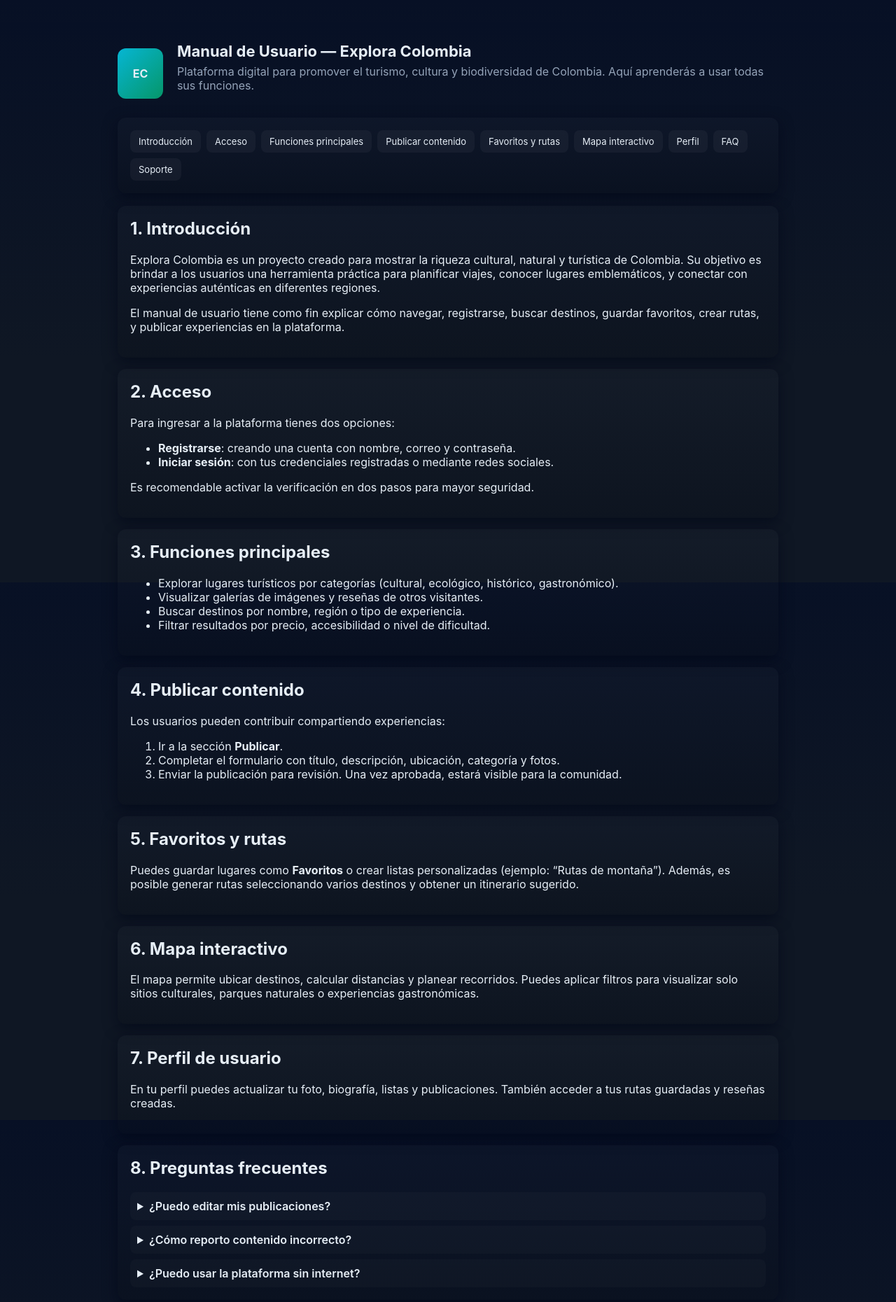
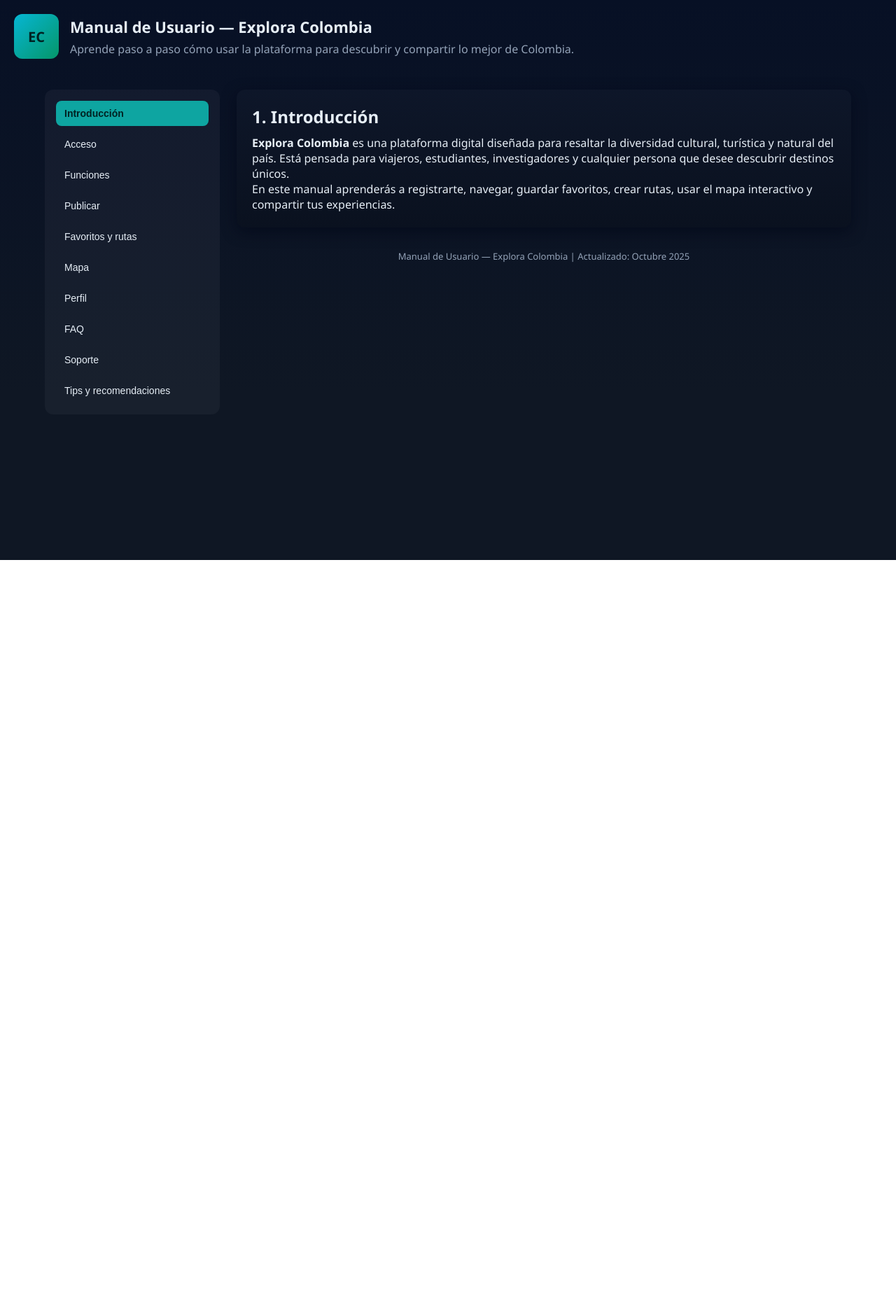
Before and after one commit to Damian265/aplicacion-, a plain HTML site: page manual.html in a window 1280 px wide. Shown: the top 1860 px of the page at 70% size. After the commit the page ends 800 px from the top, so only its background shows below. Drawn offline with Linux system fonts and the light colour scheme.

Commit message:
Update manual.html

```diff
--- a/manual.html
+++ b/manual.html
@@ -7,130 +7,170 @@
   <style>
     :root{
       --bg:#0f1724; --card:#0b1220; --accent:#0ea5a1; --muted:#94a3b8; --text:#e6eef6;
-      --maxw:1000px;
-      font-family: Inter, system-ui, -apple-system, 'Segoe UI', Roboto, 'Helvetica Neue', Arial;
+      --maxw:1200px;
+      font-family: 'Segoe UI', Roboto, Arial, sans-serif;
     }
-    *{box-sizing:border-box}
-    html,body{height:100%; margin:0; background:linear-gradient(180deg,#071025 0%, var(--bg) 60%); color:var(--text);}
-    .wrap{max-width:var(--maxw); margin:32px auto; padding:28px;}
-    header{display:flex;gap:20px;align-items:center}
-    .logo{width:72px;height:72px;border-radius:12px;background:linear-gradient(135deg,#06b6d4,#059669);display:flex;align-items:center;justify-content:center;font-weight:700}
-    h1{font-size:22px;margin:0}
-    p.lead{color:var(--muted);margin:6px 0 18px}
-    nav.toc{display:flex;flex-wrap:wrap;gap:8px;margin:18px 0}
-    nav.toc a{background:rgba(255,255,255,0.04);padding:8px 12px;border-radius:8px;color:var(--text);text-decoration:none;font-size:13px}
-    .card{background:linear-gradient(180deg, rgba(255,255,255,0.02), rgba(0,0,0,0.12)); padding:18px;border-radius:12px;box-shadow:0 6px 20px rgba(2,6,23,0.6); margin-bottom:16px}
-    h2{margin-top:0}
-    .sub{color:var(--muted);font-size:14px}
-    .cols{display:grid;grid-template-columns:1fr 360px;gap:18px}
-    @media (max-width:900px){.cols{grid-template-columns:1fr}}
-    .example{background:rgba(255,255,255,0.02);padding:12px;border-radius:8px;font-family:monospace;font-size:13px;color:#cfeff0}
-    .btn{display:inline-block;padding:10px 14px;border-radius:10px;background:var(--accent);color:#022; text-decoration:none;font-weight:600}
-    .input{display:block;width:100%;padding:10px;border-radius:8px;border:1px solid rgba(255,255,255,0.04);background:transparent;color:var(--text)}
-    footer{color:var(--muted);font-size:13px;padding:12px 0;text-align:center}
-    details{background:rgba(255,255,255,0.02);padding:10px;border-radius:8px;margin-top:8px}
+    *{box-sizing:border-box;margin:0;padding:0}
+    body{background:linear-gradient(180deg,#071025 0%, var(--bg) 70%); color:var(--text);min-height:100vh;}
+    .wrap{max-width:var(--maxw); margin:0 auto; display:flex; gap:24px; padding:24px;}
+    header{display:flex;gap:16px;align-items:center;padding:20px;}
+    .logo{width:64px;height:64px;border-radius:12px;background:linear-gradient(135deg,#06b6d4,#059669);display:flex;align-items:center;justify-content:center;font-weight:700;font-size:20px;color:#022}
+    h1{font-size:22px}
+    p.lead{color:var(--muted);margin:6px 0 0}
+    /* Sidebar */
+    nav{flex:0 0 250px;display:flex;flex-direction:column;gap:8px;background:rgba(255,255,255,0.04);padding:16px;border-radius:12px; height:fit-content}
+    nav button{background:none;border:none;padding:10px 12px;border-radius:8px;text-align:left;color:var(--text);font-size:14px;cursor:pointer;transition:.2s}
+    nav button:hover, nav button.active{background:var(--accent);color:#022;font-weight:600}
+    /* Content */
+    main{flex:1}
+    .card{background:linear-gradient(180deg, rgba(255,255,255,0.02), rgba(0,0,0,0.15)); padding:22px;border-radius:12px;box-shadow:0 6px 20px rgba(2,6,23,0.6); margin-bottom:18px;display:none;animation:fade .4s ease}
+    .card.active{display:block}
+    h2{margin-bottom:10px}
+    ul,ol{margin-left:20px;margin-top:10px}
+    .example{background:rgba(255,255,255,0.05);padding:12px;border-radius:8px;font-family:monospace;font-size:13px;color:#cfeff0;margin-top:10px}
+    details{background:rgba(255,255,255,0.05);padding:10px;border-radius:8px;margin-top:8px}
     summary{cursor:pointer;font-weight:600}
+    footer{color:var(--muted);font-size:13px;padding:12px;text-align:center;margin-top:20px}
+    @keyframes fade{from{opacity:0;transform:translateY(8px)}to{opacity:1;transform:translateY(0)}}
   </style>
 </head>
 <body>
-  <div class="wrap">
   <header>
     <div class="logo">EC</div>
     <div>
       <h1>Manual de Usuario — Explora Colombia</h1>
-        <p class="lead">Plataforma digital para promover el turismo, cultura y biodiversidad de Colombia. Aquí aprenderás a usar todas sus funciones.</p>
+      <p class="lead">Aprende paso a paso cómo usar la plataforma para descubrir y compartir lo mejor de Colombia.</p>
     </div>
   </header>
 
-    <nav class="toc card" aria-label="Índice">
-      <a href="#intro">Introducción</a>
-      <a href="#acceso">Acceso</a>
-      <a href="#funciones">Funciones principales</a>
-      <a href="#publicar">Publicar contenido</a>
-      <a href="#listas">Favoritos y rutas</a>
-      <a href="#mapa">Mapa interactivo</a>
-      <a href="#perfil">Perfil</a>
-      <a href="#faq">FAQ</a>
-      <a href="#soporte">Soporte</a>
+  <div class="wrap">
+    <nav aria-label="Índice">
+      <button class="active" data-tab="intro">Introducción</button>
+      <button data-tab="acceso">Acceso</button>
+      <button data-tab="funciones">Funciones</button>
+      <button data-tab="publicar">Publicar</button>
+      <button data-tab="listas">Favoritos y rutas</button>
+      <button data-tab="mapa">Mapa</button>
+      <button data-tab="perfil">Perfil</button>
+      <button data-tab="faq">FAQ</button>
+      <button data-tab="soporte">Soporte</button>
+      <button data-tab="tips">Tips y recomendaciones</button>
     </nav>
 
     <main>
-      <section id="intro" class="card">
+      <section id="intro" class="card active">
         <h2>1. Introducción</h2>
-        <p>Explora Colombia es un proyecto creado para mostrar la riqueza cultural, natural y turística de Colombia. Su objetivo es brindar a los usuarios una herramienta práctica para planificar viajes, conocer lugares emblemáticos, y conectar con experiencias auténticas en diferentes regiones.</p>
-        <p>El manual de usuario tiene como fin explicar cómo navegar, registrarse, buscar destinos, guardar favoritos, crear rutas, y publicar experiencias en la plataforma.</p>
+        <p><strong>Explora Colombia</strong> es una plataforma digital diseñada para resaltar la diversidad cultural, turística y natural del país. Está pensada para viajeros, estudiantes, investigadores y cualquier persona que desee descubrir destinos únicos.</p>
+        <p>En este manual aprenderás a registrarte, navegar, guardar favoritos, crear rutas, usar el mapa interactivo y compartir tus experiencias.</p>
       </section>
 
       <section id="acceso" class="card">
         <h2>2. Acceso</h2>
-        <p>Para ingresar a la plataforma tienes dos opciones:</p>
+        <p>Para ingresar tienes dos opciones:</p>
         <ul>
-          <li><strong>Registrarse</strong>: creando una cuenta con nombre, correo y contraseña.</li>
-          <li><strong>Iniciar sesión</strong>: con tus credenciales registradas o mediante redes sociales.</li>
+          <li><strong>Registrarse:</strong> Crea tu cuenta con nombre, correo y contraseña.</li>
+          <li><strong>Iniciar sesión:</strong> Ingresa con tus credenciales o mediante redes sociales (Google, Facebook).</li>
         </ul>
-        <p>Es recomendable activar la verificación en dos pasos para mayor seguridad.</p>
+        <p><em>Consejo:</em> Activa la verificación en dos pasos para mayor seguridad.</p>
+        <div class="example">Ejemplo:
+        Usuario: juanperez@mail.com
+        Contraseña: ********</div>
       </section>
 
       <section id="funciones" class="card">
         <h2>3. Funciones principales</h2>
         <ul>
           <li>Explorar lugares turísticos por categorías (cultural, ecológico, histórico, gastronómico).</li>
-          <li>Visualizar galerías de imágenes y reseñas de otros visitantes.</li>
+          <li>Visualizar galerías de imágenes y reseñas.</li>
           <li>Buscar destinos por nombre, región o tipo de experiencia.</li>
-          <li>Filtrar resultados por precio, accesibilidad o nivel de dificultad.</li>
+          <li>Filtrar resultados por precio, accesibilidad o dificultad.</li>
+          <li>Descargar itinerarios en PDF.</li>
         </ul>
       </section>
 
       <section id="publicar" class="card">
         <h2>4. Publicar contenido</h2>
-        <p>Los usuarios pueden contribuir compartiendo experiencias:</p>
         <ol>
           <li>Ir a la sección <strong>Publicar</strong>.</li>
-          <li>Completar el formulario con título, descripción, ubicación, categoría y fotos.</li>
-          <li>Enviar la publicación para revisión. Una vez aprobada, estará visible para la comunidad.</li>
+          <li>Llenar el formulario con: título, descripción, ubicación, categoría y fotos.</li>
+          <li>Enviar la publicación para revisión.</li>
         </ol>
+        <p>Una vez aprobada, tu experiencia será visible en la comunidad.</p>
       </section>
 
       <section id="listas" class="card">
         <h2>5. Favoritos y rutas</h2>
-        <p>Puedes guardar lugares como <strong>Favoritos</strong> o crear listas personalizadas (ejemplo: “Rutas de montaña”). Además, es posible generar rutas seleccionando varios destinos y obtener un itinerario sugerido.</p>
+        <p>Guarda lugares como favoritos y crea listas personalizadas. Ejemplo: “Rutas de montaña” o “Tour gastronómico”.</p>
+        <p>Al combinar destinos, el sistema genera un itinerario sugerido con tiempos y distancias.</p>
       </section>
 
       <section id="mapa" class="card">
         <h2>6. Mapa interactivo</h2>
-        <p>El mapa permite ubicar destinos, calcular distancias y planear recorridos. Puedes aplicar filtros para visualizar solo sitios culturales, parques naturales o experiencias gastronómicas.</p>
+        <p>El mapa muestra destinos en tiempo real:</p>
+        <ul>
+          <li>Filtrar por categorías: cultura, naturaleza, gastronomía.</li>
+          <li>Calcular distancias entre destinos.</li>
+          <li>Planear recorridos paso a paso.</li>
+        </ul>
       </section>
 
       <section id="perfil" class="card">
         <h2>7. Perfil de usuario</h2>
-        <p>En tu perfil puedes actualizar tu foto, biografía, listas y publicaciones. También acceder a tus rutas guardadas y reseñas creadas.</p>
+        <p>Desde tu perfil puedes:</p>
+        <ul>
+          <li>Actualizar tu foto y biografía.</li>
+          <li>Ver tus rutas y listas guardadas.</li>
+          <li>Editar publicaciones.</li>
+          <li>Consultar tus reseñas.</li>
+        </ul>
       </section>
 
       <section id="faq" class="card">
         <h2>8. Preguntas frecuentes</h2>
-        <details>
-          <summary>¿Puedo editar mis publicaciones?</summary>
-          <p>Sí, desde tu perfil en la sección publicaciones.</p>
-        </details>
-        <details>
-          <summary>¿Cómo reporto contenido incorrecto?</summary>
-          <p>En cada página de lugar existe un botón de “Reportar”.</p>
-        </details>
-        <details>
-          <summary>¿Puedo usar la plataforma sin internet?</summary>
-          <p>De momento no, aunque se pueden descargar itinerarios en PDF para consulta offline.</p>
-        </details>
+        <details><summary>¿Puedo editar mis publicaciones?</summary><p>Sí, desde tu perfil en la sección “Mis publicaciones”.</p></details>
+        <details><summary>¿Cómo reporto contenido incorrecto?</summary><p>En cada página de lugar hay un botón de <strong>Reportar</strong>.</p></details>
+        <details><summary>¿La app funciona sin internet?</summary><p>No, pero puedes descargar itinerarios en PDF para usarlos offline.</p></details>
       </section>
 
       <section id="soporte" class="card">
         <h2>9. Soporte</h2>
-        <p>Si tienes problemas técnicos o dudas, comunícate a través del correo <strong>soporte@exploracolombia.com</strong> o usa el chat en línea disponible en la plataforma.</p>
+        <p>Si tienes problemas, comunícate:</p>
+        <ul>
+          <li>Email: <strong>soporte@exploracolombia.com</strong></li>
+          <li>Chat en línea dentro de la plataforma</li>
+          <li>Teléfono: 01-8000-EXPLORE</li>
+        </ul>
+      </section>
+
+      <section id="tips" class="card">
+        <h2>10. Tips y recomendaciones</h2>
+        <ul>
+          <li>Actualiza tu perfil para recibir recomendaciones personalizadas.</li>
+          <li>Usa la opción <em>Filtrar</em> para encontrar actividades accesibles.</li>
+          <li>Descarga rutas en PDF antes de viajar.</li>
+          <li>Comparte tus reseñas: ayudan a otros viajeros.</li>
+        </ul>
       </section>
 
       <footer>
-        <p>Manual de Usuario — Explora Colombia | Actualizado: Octubre 2025</p>
+        Manual de Usuario — Explora Colombia | Actualizado: Octubre 2025
       </footer>
     </main>
   </div>
+
+  <script>
+    const buttons=document.querySelectorAll("nav button");
+    const sections=document.querySelectorAll("main .card");
+    buttons.forEach(btn=>{
+      btn.addEventListener("click",()=>{
+        buttons.forEach(b=>b.classList.remove("active"));
+        btn.classList.add("active");
+        sections.forEach(sec=>{
+          sec.classList.remove("active");
+          if(sec.id===btn.dataset.tab) sec.classList.add("active");
+        });
+      });
+    });
+  </script>
 </body>
 </html>
```
Lines whose indentation alone changed are shown as unchanged.
